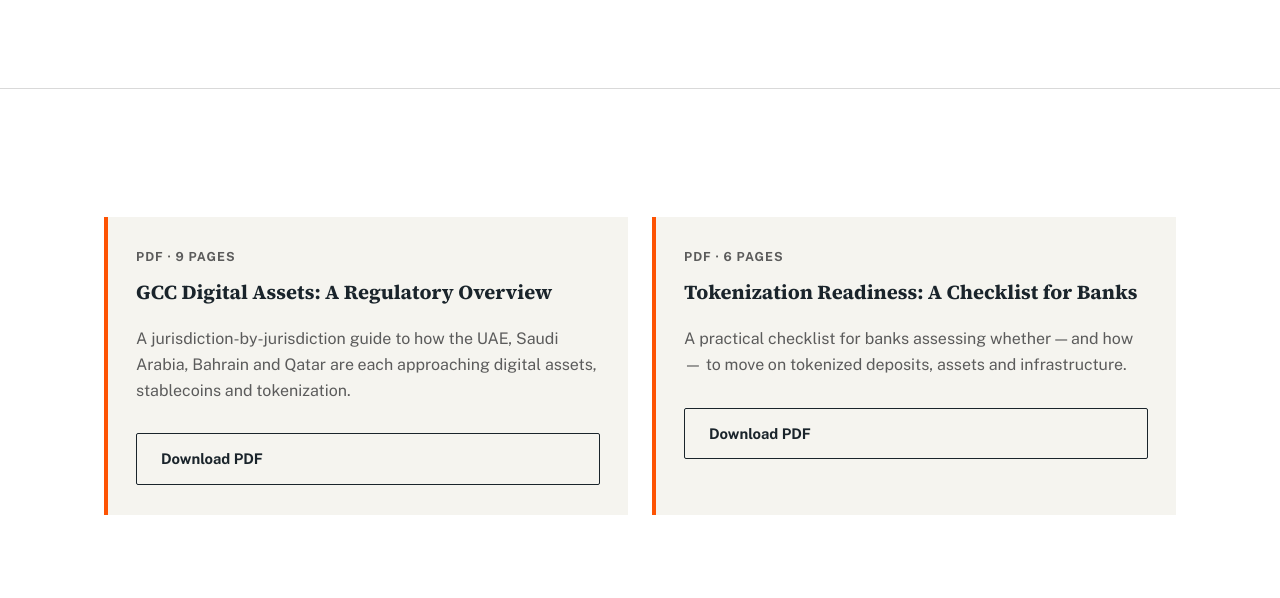
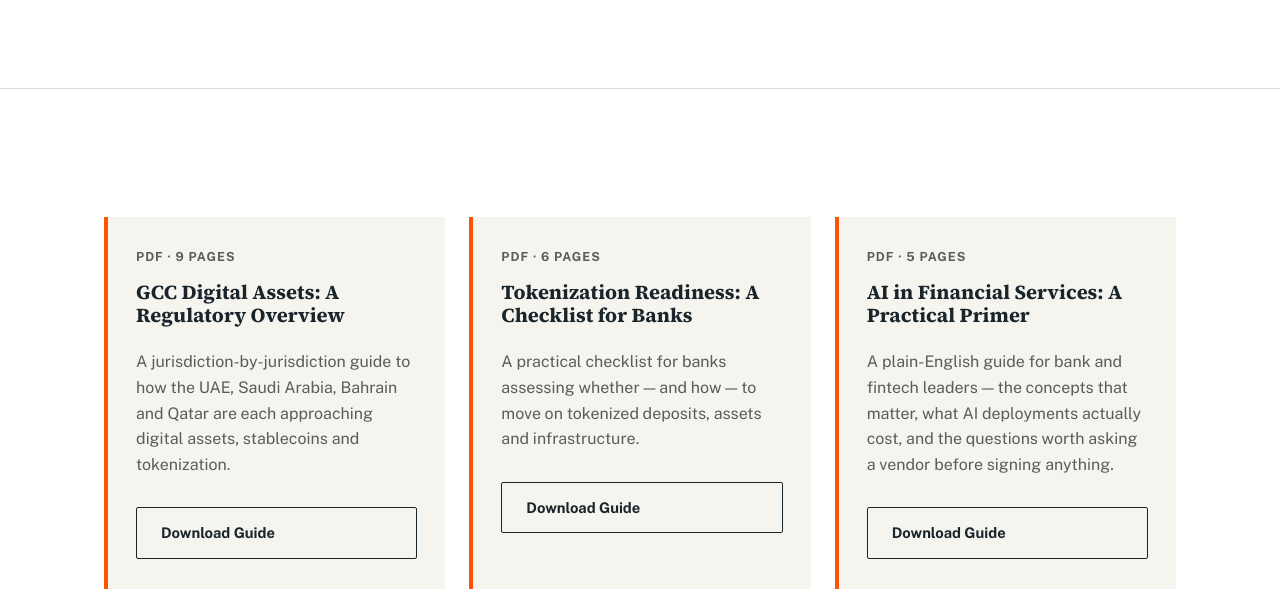
Before and after one commit to bobbykakar/ClariNova-Website, a plain HTML site: page resources.html in a window 1280 px wide. Shown: the part 354-952 px from the top of the page. Drawn offline with nearby package versions, Linux system fonts and the light colour scheme.

Commit message:
Insights/Resources updates: add July Medium article, AI header, Download Guide CTA, AI primer resource, swap WadzPay for SAIB

```diff
--- a/resources.html
+++ b/resources.html
@@ -4,7 +4,7 @@
 <meta charset="UTF-8">
 <meta name="viewport" content="width=device-width, initial-scale=1.0">
 <title>Resources — ClariNova Partners</title>
-<meta name="description" content="Downloadable resources on GCC digital asset regulation and tokenization readiness for banks.">
+<meta name="description" content="Downloadable guides on GCC digital asset regulation, tokenization readiness and AI in financial services for banks and fintechs.">
 <link rel="preconnect" href="https://fonts.googleapis.com">
 <link rel="preconnect" href="https://fonts.gstatic.com" crossorigin>
 <link href="https://fonts.googleapis.com/css2?family=Public+Sans:wght@400;500;700&family=Source+Serif+4:wght@600;700&display=swap" rel="stylesheet">
@@ -37,20 +37,27 @@
 
 <section class="section">
   <div class="wrap">
-    <div class="grid grid-2">
+    <div class="grid grid-3">
 
       <div class="resource-card">
         <span class="status">PDF · 9 pages</span>
         <h3>GCC Digital Assets: A Regulatory Overview</h3>
         <p style="color:var(--gray);">A jurisdiction-by-jurisdiction guide to how the UAE, Saudi Arabia, Bahrain and Qatar are each approaching digital assets, stablecoins and tokenization.</p>
-        <a class="btn btn-ghost" href="assets/resources/GCC-Digital-Assets-Regulatory-Overview.pdf" download>Download PDF</a>
+        <a class="btn btn-ghost" href="assets/resources/GCC-Digital-Assets-Regulatory-Overview.pdf" download>Download Guide</a>
       </div>
 
       <div class="resource-card">
         <span class="status">PDF · 6 pages</span>
         <h3>Tokenization Readiness: A Checklist for Banks</h3>
         <p style="color:var(--gray);">A practical checklist for banks assessing whether — and how — to move on tokenized deposits, assets and infrastructure.</p>
-        <a class="btn btn-ghost" href="assets/resources/Tokenization-Readiness-Checklist.pdf" download>Download PDF</a>
+        <a class="btn btn-ghost" href="assets/resources/Tokenization-Readiness-Checklist.pdf" download>Download Guide</a>
+      </div>
+
+      <div class="resource-card">
+        <span class="status">PDF · 5 pages</span>
+        <h3>AI in Financial Services: A Practical Primer</h3>
+        <p style="color:var(--gray);">A plain-English guide for bank and fintech leaders — the concepts that matter, what AI deployments actually cost, and the questions worth asking a vendor before signing anything.</p>
+        <a class="btn btn-ghost" href="assets/resources/AI-in-Financial-Services-Primer.pdf" download>Download Guide</a>
       </div>
 
     </div>
```
Also changed, not shown: index.html (+2 -2 lines), insights.html (+8 -2 lines), 1 other file.
